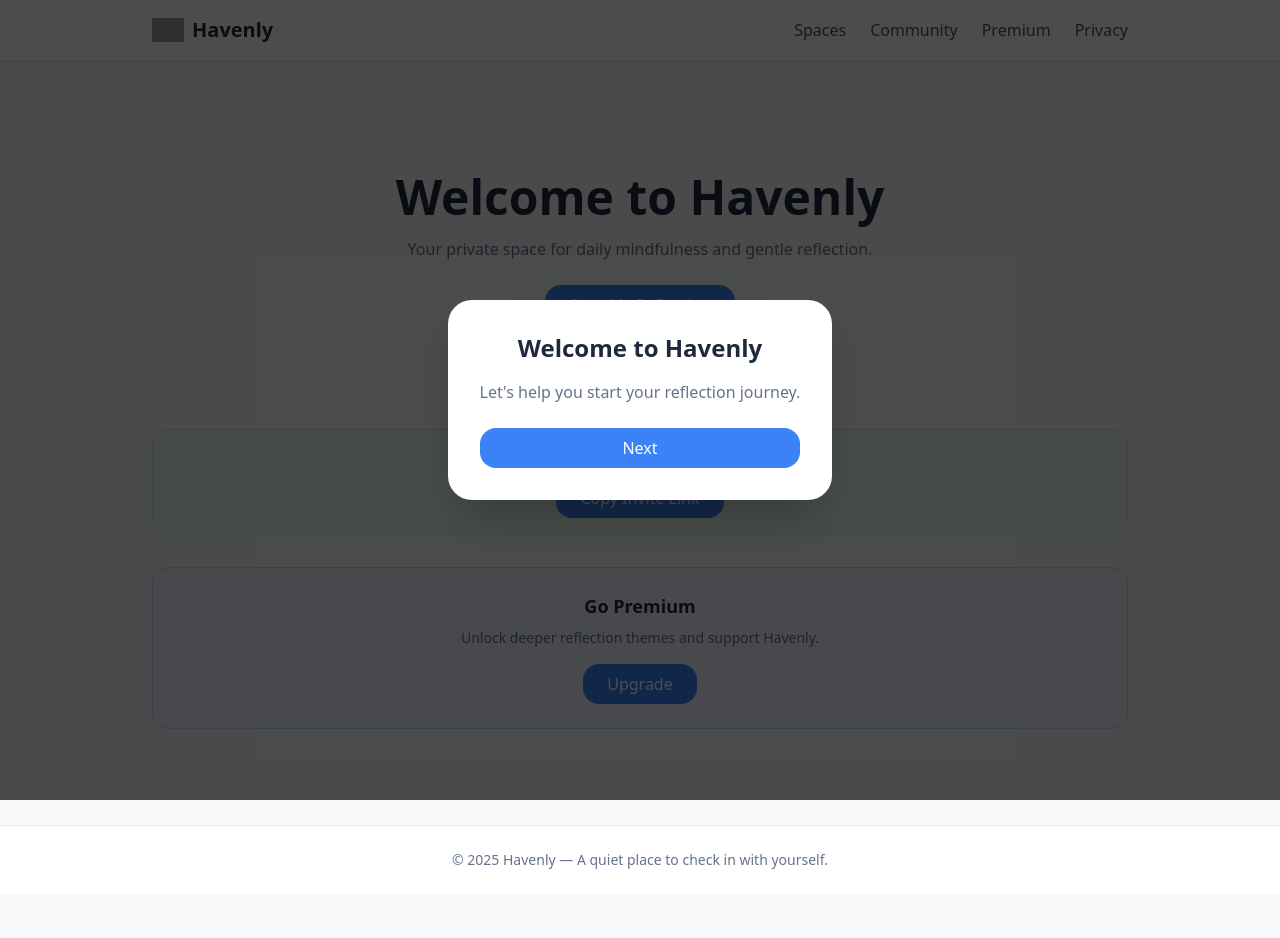
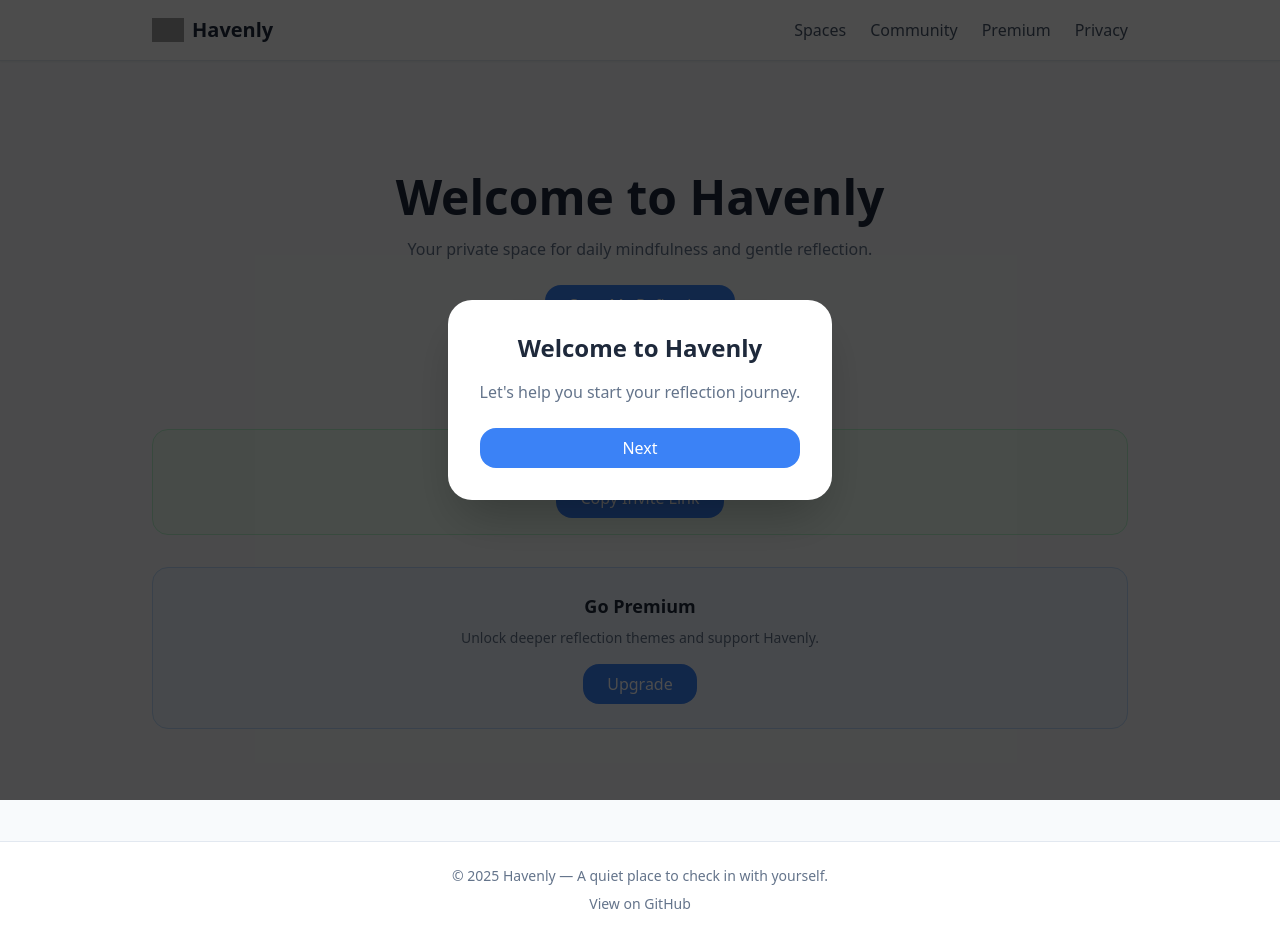
Before and after one commit to Khrboshi/havenly, a Next.js app: page / in a window 1280 px wide. Before the commit the page ends 894 px from the top, so only its background shows below. Built offline with nearby package versions, Linux system fonts and the light colour scheme; grey boxes are pictures that could not be loaded.

Commit message:
Update Footer.js

```diff
--- a/components/Footer.js
+++ b/components/Footer.js
@@ -1,8 +1,18 @@
 export default function Footer() {
   return (
-    <footer className="bg-surface border-t border-border py-6 mt-16">
-      <div className="container text-center text-text-muted text-sm">
-        © {new Date().getFullYear()} Havenly — A quiet place to check in with yourself.
+    <footer className="bg-white border-t border-slate-200 py-6 mt-20">
+      <div className="container text-center text-slate-500 text-sm space-y-2">
+        <p>© {new Date().getFullYear()} Havenly — A quiet place to check in with yourself.</p>
+        <p>
+          <a
+            href="https://github.com/Khrboshi/havenly"
+            target="_blank"
+            rel="noopener noreferrer"
+            className="hover:text-blue-600 transition"
+          >
+            View on GitHub
+          </a>
+        </p>
       </div>
     </footer>
   );
```
